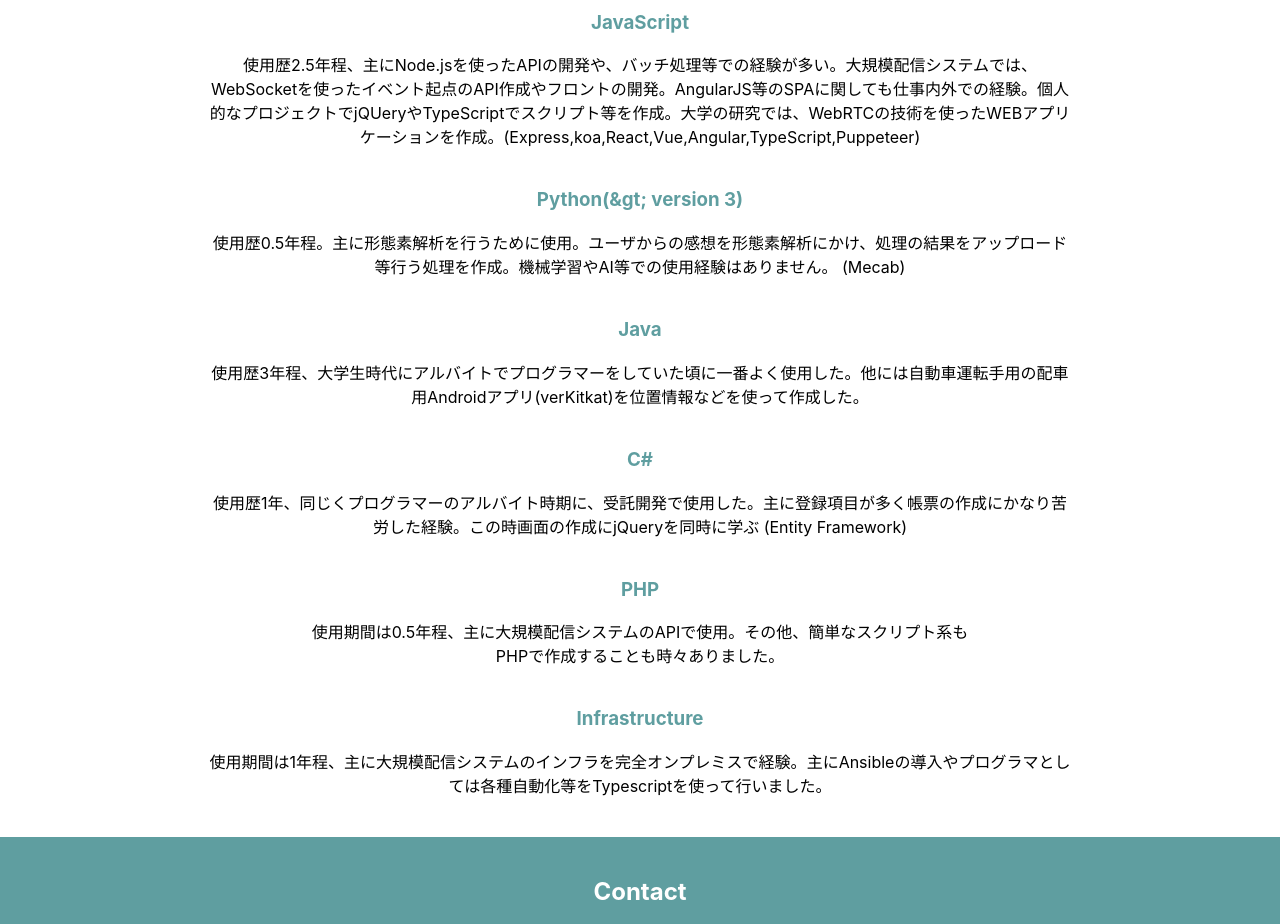
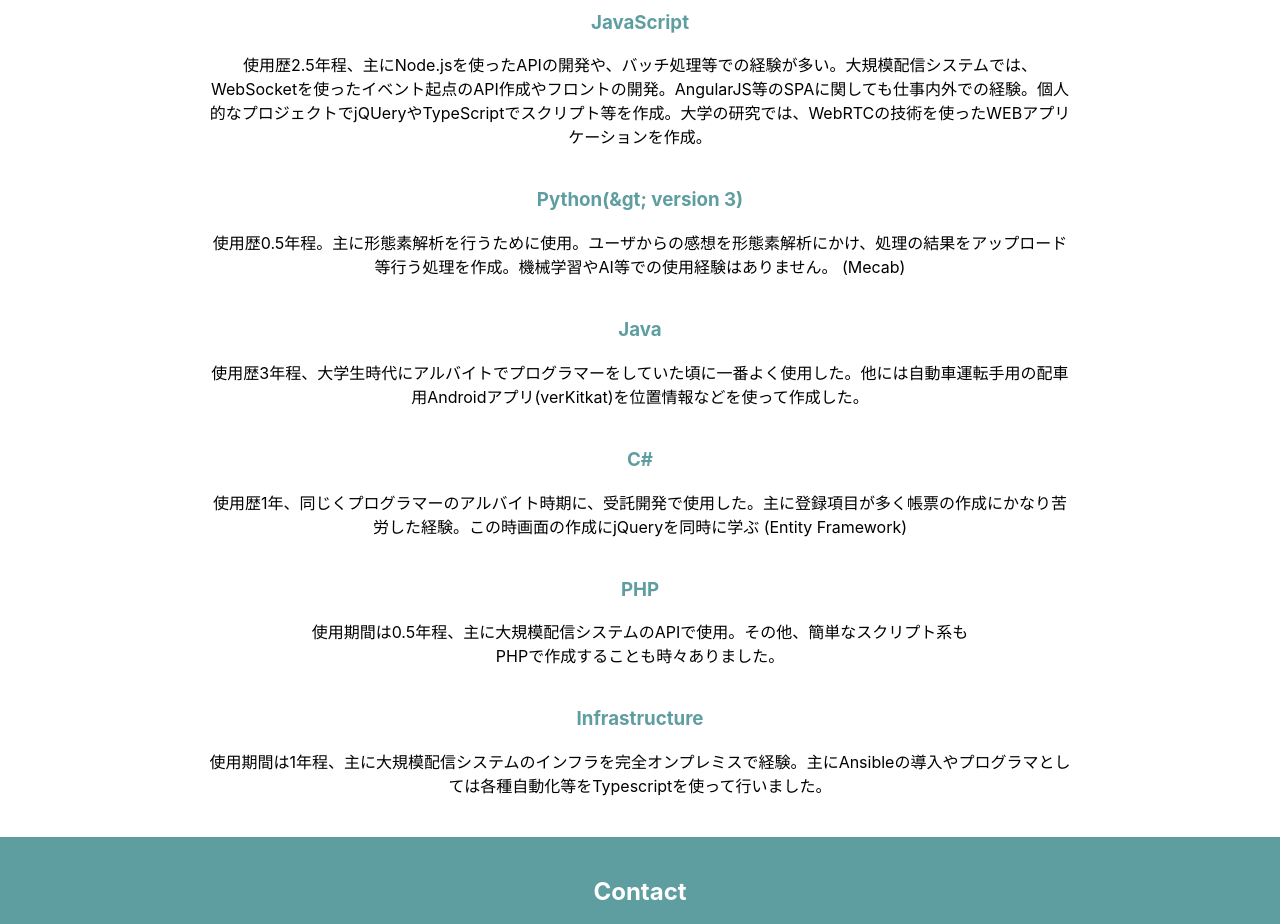
Before and after one commit to koolii/portfolio, a Next.js app: page / in a window 1280 px wide. Shown: the part 1520-2444 px from the top of the page. Built offline with nearby package versions, Linux system fonts and the light colour scheme.

Commit message:
Fix width error

```diff
--- a/pages/index.tsx
+++ b/pages/index.tsx
@@ -23,14 +23,13 @@ const IndexPage: React.FC = () => {
     () => [
       {
         lang: 'JavaScript',
-        techs: ['React'],
+        techs: ['React', 'Express', 'koa', 'Vue', 'Angular', 'TypeScript', 'Puppeteer'],
         description: [
           '使用歴2.5年程、主にNode.jsを使ったAPIの開発や、バッチ処理等での経験が多い。',
           '大規模配信システムでは、WebSocketを使ったイベント起点のAPI作成やフロントの開発。',
           'AngularJS等のSPAに関しても仕事内外での経験。',
           '個人的なプロジェクトでjQUeryやTypeScriptでスクリプト等を作成。',
           '大学の研究では、WebRTCの技術を使ったWEBアプリケーションを作成。',
-          '(Express,koa,React,Vue,Angular,TypeScript,Puppeteer)',
         ],
         years: 0.5,
         rank: 0,
```
